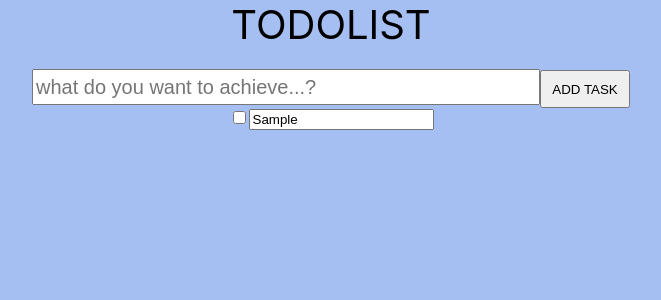
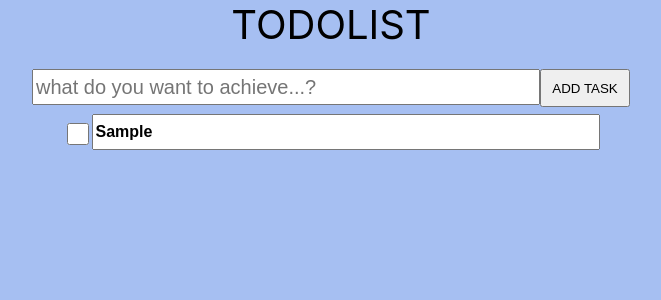
Before and after one commit to chetansource/react-redis-express, a React (Create React App) app: page / in a window 1280 px wide. Both pictures are taken after typing "Sample" into the empty fields and a click on the button "ADD TASK". Shown: the top 300 px of the page, without its empty margins (309-970 px from the left). Built offline with nearby package versions, Linux system fonts and the light colour scheme.

Commit message:
fixed delete functionality its deleting from localstorage

```diff
--- a/src/App.css
+++ b/src/App.css
@@ -1,7 +1,3 @@
-.App {
-  text-align: center;
-}
-
 .App {
   background-color: #a6bff2;
   min-height: 100vh;
@@ -10,4 +6,6 @@
 .heading{
   font-size:40px;
   text-transform: uppercase;
+  display: flex;
+  justify-content: center;
 }
--- a/src/components/TodoForm.css
+++ b/src/components/TodoForm.css
@@ -1,3 +1,14 @@
+.todoForm{
+  display: flex;
+  justify-content: center;
+  flex-direction: column;
+
+}
+.form{
+  display: flex;
+  flex-direction: row;
+  justify-content: center;
+}
 .title{
     margin-top: 20px;
     width: 500px;
@@ -7,6 +18,7 @@
   .submitBtn{
     height:38px;
     width:90px;
+    margin-top: 20px;
 
   }
   .submitBtn:hover{
--- a/src/components/TodoForm.js
+++ b/src/components/TodoForm.js
@@ -11,13 +11,9 @@ function TodoForm() {
 
   function addTodo(event) {
     event.preventDefault()
-        console.log(inputText)
     if (inputText.trim() === '') return
     todos.push({
-            id:
-                todos.length === 0
-                    ? 0
-                    : Math.max(...todos.map((e) => e.id)) + 1,
+      id: todos.length === 0 ? 0 : Math.max(...todos.map((e) => e.id)) + 1,
       title: inputText,
       checkbox: false,
       dueDate: '',
@@ -27,9 +23,17 @@ function TodoForm() {
     localStorage.setItem('items', JSON.stringify(todos))
     setInputText('')
   }
+  function deleteTodo(id) {
+    const removeTodo = todos.filter((todo) => {
+      return todo.id !== id
+    })
+    setTodos(removeTodo)
+    localStorage.setItem('items', JSON.stringify(removeTodo))
+  }
 
   return (
-        <form>
+    <form className='todoForm'>
+      <div className='form'>
         <input
           className='title'
           type='text'
@@ -41,9 +45,10 @@ function TodoForm() {
         <button className='submitBtn' onClick={addTodo}>
           ADD TASK
         </button>
+      </div>
       <div>
         {todos.map((todo) => (
-                    <TodoItem key={todo.id} todo={todo} />
+          <TodoItem key={todo.id} todo={todo} onDelete={deleteTodo} />
         ))}
       </div>
     </form>
--- a/src/components/TodoItem.css
+++ b/src/components/TodoItem.css
@@ -1,3 +1,48 @@
-.fff{
-    background: yellow;
+.addTodo{
+    display: flex;
+    flex-direction: row;
+    justify-content: center;
 }
+.todoTitle{
+    width: 500px;
+    height: 30px;
+    margin-top: 7px;
+    font-size: 16px;
+    font-weight: bold;
+}
+ .checkBox{
+    width: 22px;
+    height: 48px;
+
+}
+.checkBox:checked + .todoTitle{
+    text-decoration: line-through;
+    background: rgb(243, 189, 155);
+}
+.dropdown{
+    display: flex;
+    flex-direction: row;
+    justify-content: center;
+    margin-left: 690px;
+    margin-right: 690px;
+    background: #8bb0f9;
+}
+
+.textNote{
+    width: 525px;
+    height: 180px;
+    resize: none;
+
+}
+.elements{
+    display: flex;
+    justify-content: space-between;
+}
+.delTodo{
+    width: 80px;
+    height: 25px;
+    font-size: 16px;
+}
+.delTodo:hover{
+    background-color: rgb(225, 91, 91);
+}
--- a/src/components/TodoItem.js
+++ b/src/components/TodoItem.js
@@ -1,19 +1,7 @@
 import React, { useState } from 'react'
 import './TodoItem.css'
 function TodoItem(props) {
-    // const [checkbox, setCheckBox] = useState(false)
-    // function updateCheckBox() {
-    //     let tempTodos = JSON.parse(localStorage.getItem('items'))
-
-    //     localStorage.setItem('items', JSON.stringify(tempTodos))
-    // }
-
-    function deleteTodo(id) {
-        // let tempTodos = JSON.parse(localStorage.getItem('items'))
-        // tempTodos = tempTodos.filter((todo) => todo.id !== id)
-        // localStorage.setItem('items', JSON.stringify(tempTodos))
-    }
-
+  console.log(props.onDelete)
   const optionList = ['none', 'low', 'medium', 'high']
   const [priority, setPriority] = useState('none')
   function handlePriority(e) {
@@ -27,41 +15,43 @@ function TodoItem(props) {
 
   return (
     <div>
+      <div className='addTodo'>
         <input
           type='checkbox'
           className='checkBox'
           value={props.todo.checkbox}
         ></input>
-
         <input
           type='text'
           className='todoTitle'
           value={props.todo.title}
           onClick={handleClick}
         ></input>
-            <div>
+      </div>
+      <div className='dropdown'>
         {dropDown && (
           <div>
-                        <textarea
-                            className='textNote'
-                            value={props.todo.note}
-                        ></textarea>
+            <textarea className='textNote' value={props.todo.note}></textarea>
+            <div className='elements'>
+              <div>
                 <label for='dateInput'>DueDate:</label>
                 <input
                   type='date'
                   id='dueDate'
                   value={props.todo.dueDate}
                 ></input>
+              </div>
+              <div>
                 <label for='primacy'>Priority:</label>
                 <select value={priority} onChange={handlePriority}>
                   {optionList.map((item) => {
                     return <option>{item}</option>
                   })}
                 </select>
-                        <div>
+              </div>
               <button
                 className='delTodo'
-                                onClick={deleteTodo(props.todo.id)}
+                onClick={() => props.onDelete(props.todo.id)}
               >
                 Delete
               </button>
```
Also changed, not shown: 1 other file (tests, documents, lock files or other folders). Lines whose indentation alone changed are shown as unchanged.
